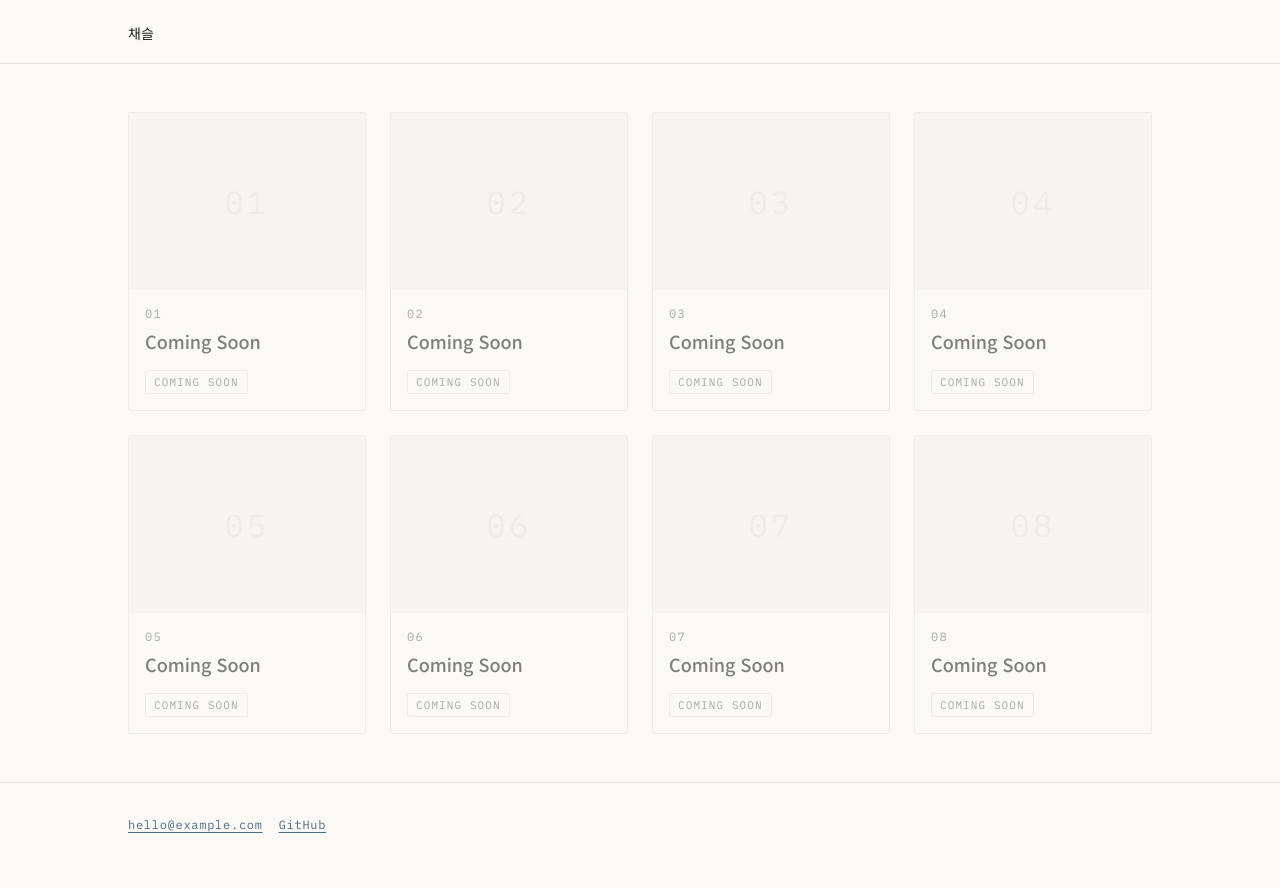
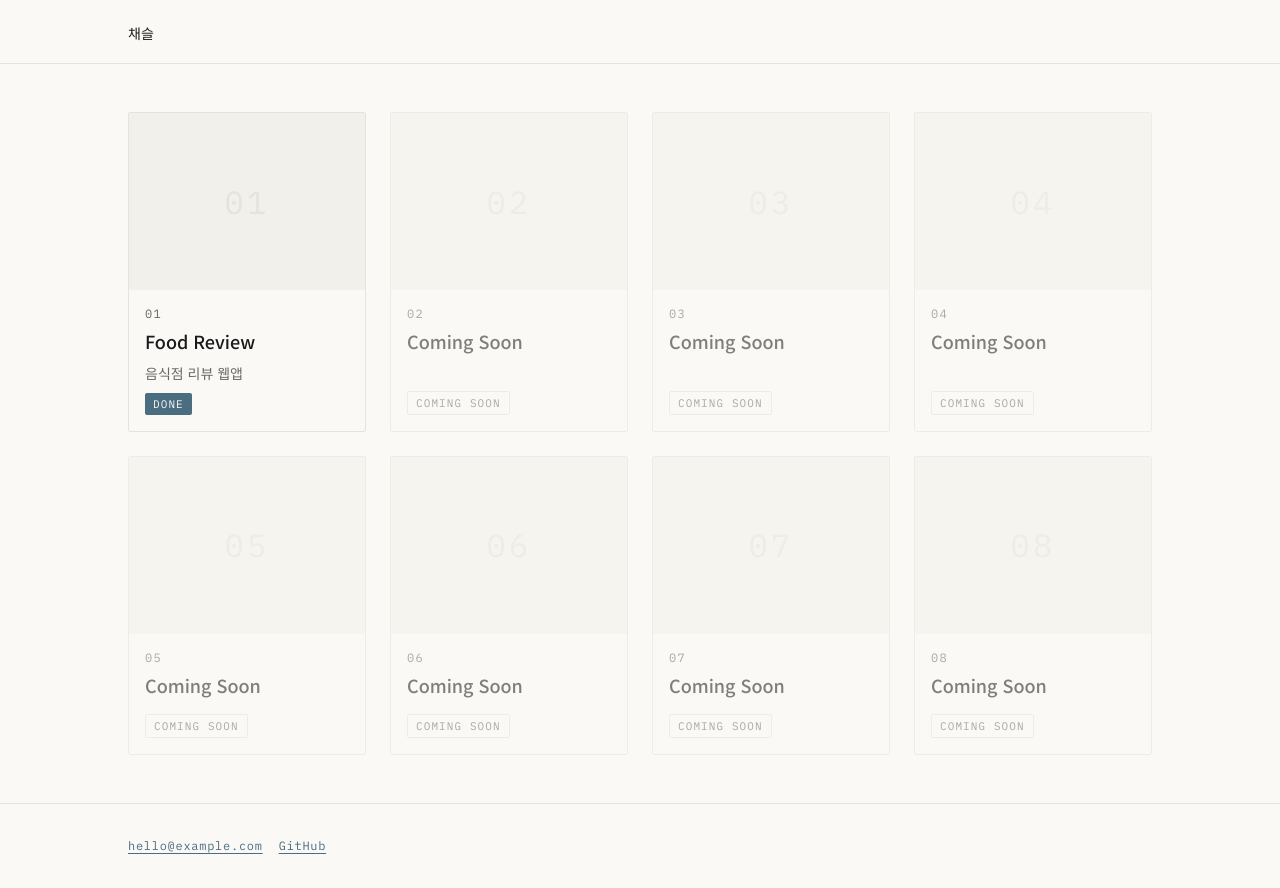
Before and after one commit to 0toiiot0/My-Hub-roject, a plain HTML site: page list.html in a window 1280 px wide. Drawn offline with Linux system fonts and the light colour scheme.

Commit message:
Food Review 프로젝트 카드 연결

```diff
--- a/list.html
+++ b/list.html
@@ -109,6 +109,7 @@
     border-radius: 2px;
     background: var(--bg);
     overflow: hidden;
+    text-decoration: none;
     transform: translateY(0);
     transition: background var(--duration-fast) var(--ease),
                 border-color var(--duration-fast) var(--ease),
@@ -303,7 +304,7 @@
   <script>
     // data/projects.ts (PRD §6)와 동일한 구조. 지금은 전부 coming-soon.
     const projects = [
-      { order: 1, status: 'coming-soon', title: null },
+      { order: 1, status: 'done', title: 'Food Review', tagline: '음식점 리뷰 웹앱', link: 'https://food-review-gamma.vercel.app/' },
       { order: 2, status: 'coming-soon', title: null },
       { order: 3, status: 'coming-soon', title: null },
       { order: 4, status: 'coming-soon', title: null },
@@ -330,10 +331,16 @@
       const title = project.title || 'Coming Soon';
       const tagline = project.tagline || '';
 
-      const card = document.createElement(isComingSoon ? 'div' : 'button');
+      const hasLink = !isComingSoon && !!project.link;
+      const tag = isComingSoon ? 'div' : (hasLink ? 'a' : 'button');
+      const card = document.createElement(tag);
       card.className = 'card' + (isComingSoon ? ' is-disabled' : '');
       if (isComingSoon) {
         card.setAttribute('aria-disabled', 'true');
+      } else if (hasLink) {
+        card.href = project.link;
+        card.target = '_blank';
+        card.rel = 'noopener';
       } else {
         card.type = 'button';
       }
@@ -347,7 +354,7 @@
           '<span class="badge ' + badge.className + '">' + badge.text + '</span>' +
         '</div>';
 
-      if (!isComingSoon) {
+      if (!isComingSoon && !hasLink) {
         card.addEventListener('click', function () {
           // TODO: 상세 모달 오픈 (PRD §5.3)
         });
```
